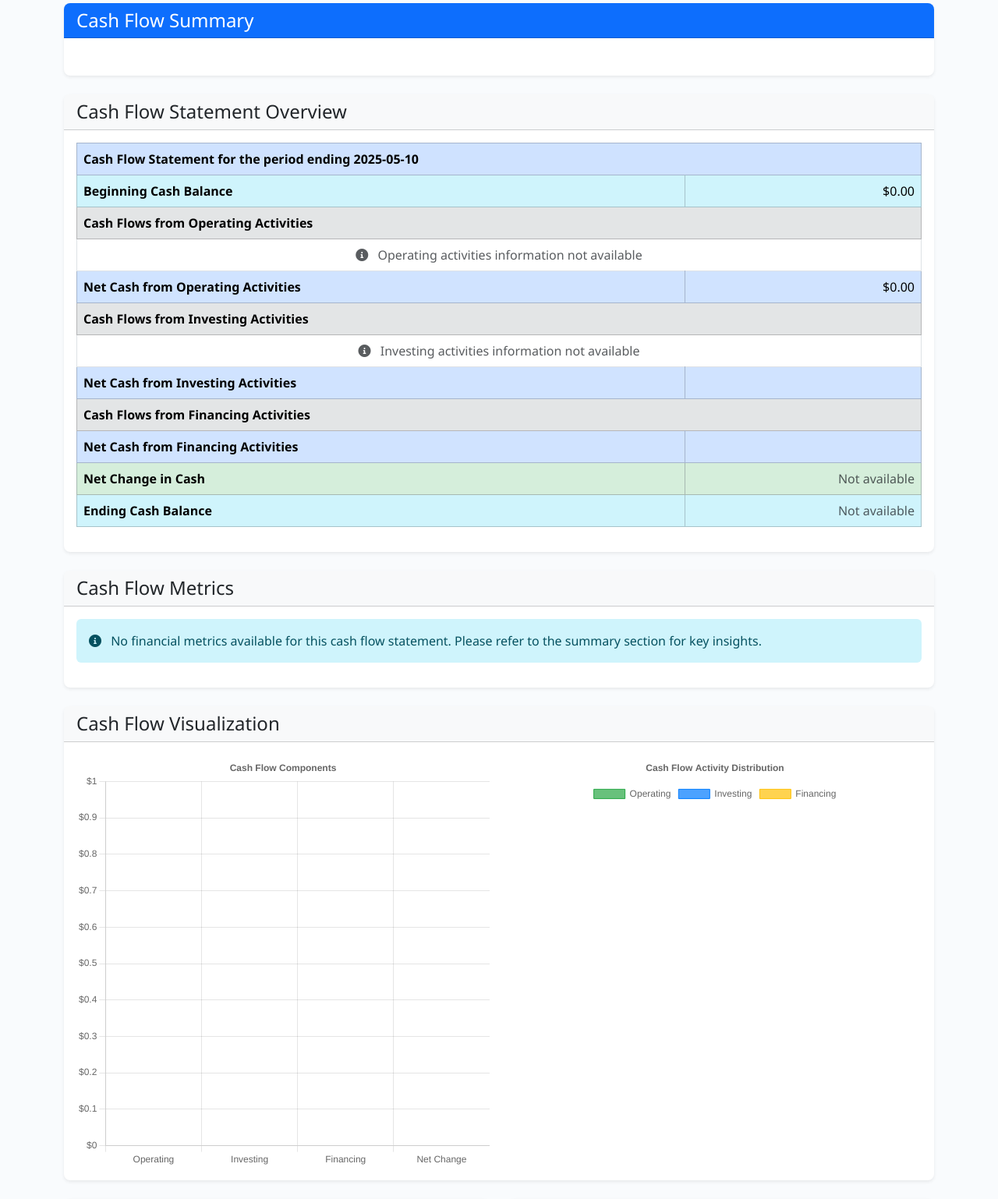
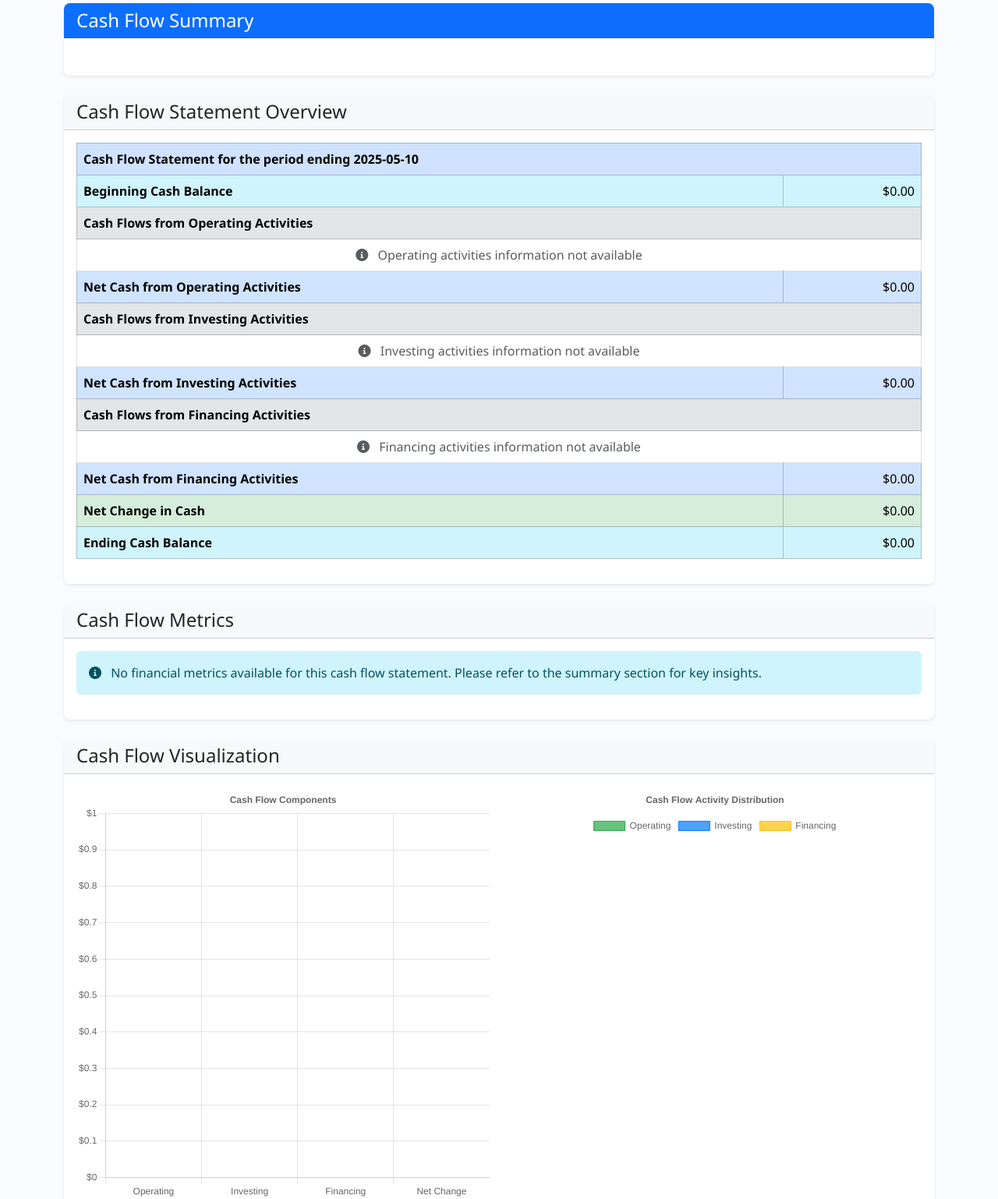
Before and after one commit to Pranathi-kandala/Fintelligence-dashboard-Jatayu-virtusa-, a Flask app: page /generate-report/cash_flow in a window 1280 px wide. Shown: the part 258-1796 px from the top of the page at 78% size. Run offline with Flask 3, Linux system fonts and the light colour scheme; a user stored in the database is signed in; tables that the repository leaves empty hold one stand-in row (values such as "Sample post").

Commit message:
Improve the display of cash flow data in financial reports
Adds default values and conditional checks to handle missing cash flow data in routes.py and cash_flow.html.

Replit-Commit-Author: Agent
Replit-Commit-Session-Id: fa5a6b68-5ce9-4aeb-923c-e7ee2f5f24d8
Replit-Commit-Screenshot-Url: https://storage.googleapis.com/screenshot-production-us-central1/e1dc70ba-2079-4c30-b6e9-31a241c41529/7386981c-db2a-4e5e-abc2-caef15a07dd6.jpg

```diff
--- a/routes.py
+++ b/routes.py
@@ -347,6 +347,25 @@ def register_routes(app):
                 # Add cash_flow_statement field if missing
                 if 'cash_flow_statement' not in report_data:
                     report_data['cash_flow_statement'] = {}
+                # Add required cash flow sections if missing
+                if 'beginning_cash' not in report_data.get('cash_flow_statement', {}):
+                    report_data['cash_flow_statement']['beginning_cash'] = 0
+                if 'operating_activities' not in report_data.get('cash_flow_statement', {}):
+                    report_data['cash_flow_statement']['operating_activities'] = []
+                if 'net_cash_from_operating' not in report_data.get('cash_flow_statement', {}):
+                    report_data['cash_flow_statement']['net_cash_from_operating'] = 0
+                if 'investing_activities' not in report_data.get('cash_flow_statement', {}):
+                    report_data['cash_flow_statement']['investing_activities'] = []
+                if 'net_cash_from_investing' not in report_data.get('cash_flow_statement', {}):
+                    report_data['cash_flow_statement']['net_cash_from_investing'] = 0
+                if 'financing_activities' not in report_data.get('cash_flow_statement', {}):
+                    report_data['cash_flow_statement']['financing_activities'] = []
+                if 'net_cash_from_financing' not in report_data.get('cash_flow_statement', {}):
+                    report_data['cash_flow_statement']['net_cash_from_financing'] = 0
+                if 'net_change_in_cash' not in report_data.get('cash_flow_statement', {}):
+                    report_data['cash_flow_statement']['net_change_in_cash'] = 0
+                if 'ending_cash' not in report_data.get('cash_flow_statement', {}):
+                    report_data['cash_flow_statement']['ending_cash'] = 0
                 # Add insights and recommendations if missing
                 if 'insights' not in report_data:
                     report_data['insights'] = ["Analysis of cash flow patterns is pending."]
--- a/templates/cash_flow.html
+++ b/templates/cash_flow.html
@@ -198,10 +198,12 @@
                             <tr class="table-primary">
                                 <th>Net Cash from Investing Activities</th>
                                 <td class="text-end">
-                                    {% if data.cash_flow_statement.net_cash_from_investing is defined %}
+                                    {% if data.cash_flow_statement is defined and data.cash_flow_statement.net_cash_from_investing is defined %}
                                         ${{ "{:,.2f}".format(data.cash_flow_statement.net_cash_from_investing|float) }}
-                                    {% elif data.cash_flow_statement.net_investing_cash_flow is defined %}
+                                    {% elif data.cash_flow_statement is defined and data.cash_flow_statement.net_investing_cash_flow is defined %}
                                         ${{ "{:,.2f}".format(data.cash_flow_statement.net_investing_cash_flow|float) }}
+                                    {% else %}
+                                        $0.00
                                     {% endif %}
                                 </td>
                             </tr>
@@ -211,6 +213,7 @@
                                 <th colspan="2">Cash Flows from Financing Activities</th>
                             </tr>
 
+                            {% if data.cash_flow_statement is defined and data.cash_flow_statement.financing_activities is defined %}
                                 {% if data.cash_flow_statement.financing_activities is mapping %}
                                     {% for key, value in data.cash_flow_statement.financing_activities.items() %}
                                     <tr>
@@ -234,15 +237,25 @@
                                         {% endif %}
                                     {% endfor %}
                                 {% endif %}
+                            {% else %}
+                                <tr>
+                                    <td colspan="2" class="text-center text-muted">
+                                        <i class="fas fa-info-circle me-2"></i>
+                                        Financing activities information not available
+                                    </td>
+                                </tr>
+                            {% endif %}
 
                             <!-- Net Cash from Financing Activities -->
                             <tr class="table-primary">
                                 <th>Net Cash from Financing Activities</th>
                                 <td class="text-end">
-                                    {% if data.cash_flow_statement.net_cash_from_financing is defined %}
+                                    {% if data.cash_flow_statement is defined and data.cash_flow_statement.net_cash_from_financing is defined %}
                                         ${{ "{:,.2f}".format(data.cash_flow_statement.net_cash_from_financing|float) }}
-                                    {% elif data.cash_flow_statement.net_financing_cash_flow is defined %}
+                                    {% elif data.cash_flow_statement is defined and data.cash_flow_statement.net_financing_cash_flow is defined %}
                                         ${{ "{:,.2f}".format(data.cash_flow_statement.net_financing_cash_flow|float) }}
+                                    {% else %}
+                                        $0.00
                                     {% endif %}
                                 </td>
                             </tr>
@@ -251,28 +264,16 @@
                             <tr class="table-success">
                                 <th>Net Change in Cash</th>
                                 <td class="text-end">
-                                    {% if data.cash_flow_statement is defined %}
-                                        {% if data.cash_flow_statement.net_change_in_cash is defined %}
+                                    {% if data.cash_flow_statement is defined and data.cash_flow_statement.net_change_in_cash is defined %}
                                         {% if data.cash_flow_statement.net_change_in_cash is mapping %}
                                             {% for key, value in data.cash_flow_statement.net_change_in_cash.items() %}
                                                 {{ key|replace('_', ' ')|title }}: {{ value if value is string else "${:,.2f}".format(value|float) }}<br>
                                             {% endfor %}
-                                            {% elif data.cash_flow_statement.net_change_in_cash is number or data.cash_flow_statement.net_change_in_cash is string %}
+                                        {% else %}
                                             ${{ "{:,.2f}".format(data.cash_flow_statement.net_change_in_cash|float) }}
-                                            {% else %}
-                                                <span class="text-muted">Invalid format</span>
-                                            {% endif %}
-                                        {% elif data.operating_activities is defined and data.investing_activities is defined and data.financing_activities is defined %}
-                                            {% set net_op = data.operating_activities.net_cash_from_operating_activities|float if data.operating_activities.net_cash_from_operating_activities is defined else 0 %}
-                                            {% set net_inv = data.investing_activities.net_cash_from_investing_activities|float if data.investing_activities.net_cash_from_investing_activities is defined else 0 %}
-                                            {% set net_fin = data.financing_activities.net_cash_from_financing_activities|float if data.financing_activities.net_cash_from_financing_activities is defined else 0 %}
-                                            {% set calc_total = net_op + net_inv + net_fin %}
-                                            ${{ "{:,.2f}".format(calc_total) }}
-                                        {% else %}
-                                            <span class="text-muted">Not available</span>
                                         {% endif %}
                                     {% else %}
-                                        <span class="text-muted">Not available</span>
+                                        $0.00
                                     {% endif %}
                                 </td>
                             </tr>
@@ -290,7 +291,7 @@
                                             ${{ "{:,.2f}".format(data.cash_flow_statement.ending_cash|float) }}
                                         {% endif %}
                                     {% else %}
-                                        <span class="text-muted">Not available</span>
+                                        $0.00
                                     {% endif %}
                                 </td>
                             </tr>
```
Lines whose indentation alone changed are shown as unchanged.
